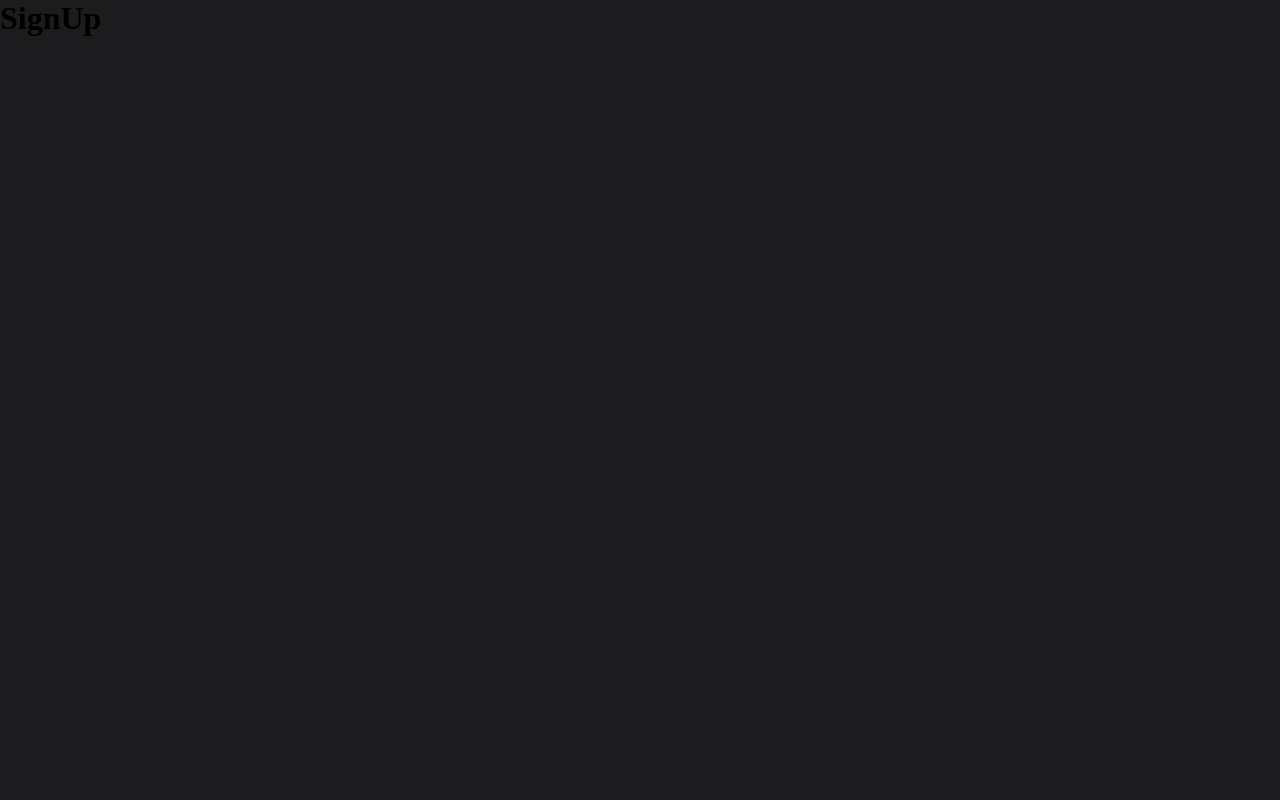
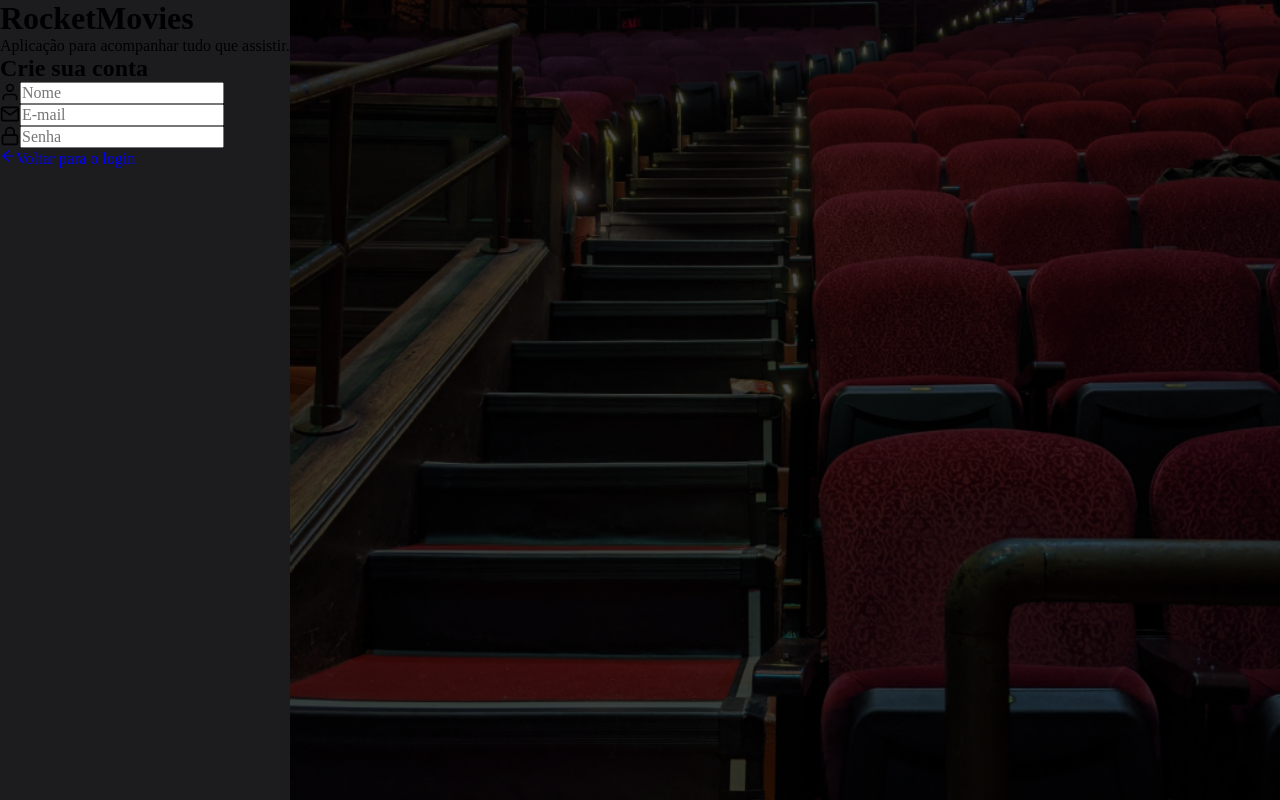
Before and after one commit to ygorbontia/project-front, a React (Vite) app: page /register in a window 1280 px wide. Built offline with nearby package versions, Linux system fonts and the light colour scheme.

Commit message:
update SignUp page structure

```diff
--- a/src/pages/SignUp/index.jsx
+++ b/src/pages/SignUp/index.jsx
@@ -1,5 +1,35 @@
+import { AiOutlineArrowLeft } from 'react-icons/ai';
+import { FiUser, FiMail, FiLock } from 'react-icons/fi';
+
+import { SignUpSC, FormSC, BackgroundSC } from './style';
+
+import { UserInput } from '../../componentes/UserInput';
+import { Button } from '../../componentes/Button';
+
 export function SignUp() {
   return (
-    <h1>SignUp</h1>
+    <SignUpSC>
+      <FormSC>
+        <div>
+          <h1>RocketMovies</h1>
+          <p>Aplicação para acompanhar tudo que assistir.</p>
+
+          <h2>Crie sua conta</h2>
+        </div>
+
+        <form>
+          <UserInput icon={ FiUser } type="text" placeholder="Nome" />
+          <UserInput icon={ FiMail } type="email" placeholder="E-mail" />
+          <UserInput icon={ FiLock } type="password" placeholder="Senha" />
+        </form>
+
+        <a href="#">
+          <AiOutlineArrowLeft />
+          Voltar para o login
+        </a>
+      </FormSC>
+
+      <BackgroundSC />
+    </SignUpSC>
   )
 }
--- a/src/pages/SignUp/style.js
+++ b/src/pages/SignUp/style.js
@@ -1,5 +1,26 @@
 import styled from 'styled-components';
 
+import backgroundImage from '../../assets/background.jpg';
+
 export const SignUpSC = styled.div`
+  width: 100%;
+  height: 100vh;
+
+  display: flex;
+  flex-direction: row;
+`;
+
+export const FormSC = styled.div`
 
 `;
+
+export const BackgroundSC = styled.div`
+  flex: 1;
+
+  background-image: url( ${ backgroundImage } );
+  background-position: center center;
+  background-size: cover;
+  background-repeat: no-repeat;
+
+  filter: brightness(.3);
+`;
```
